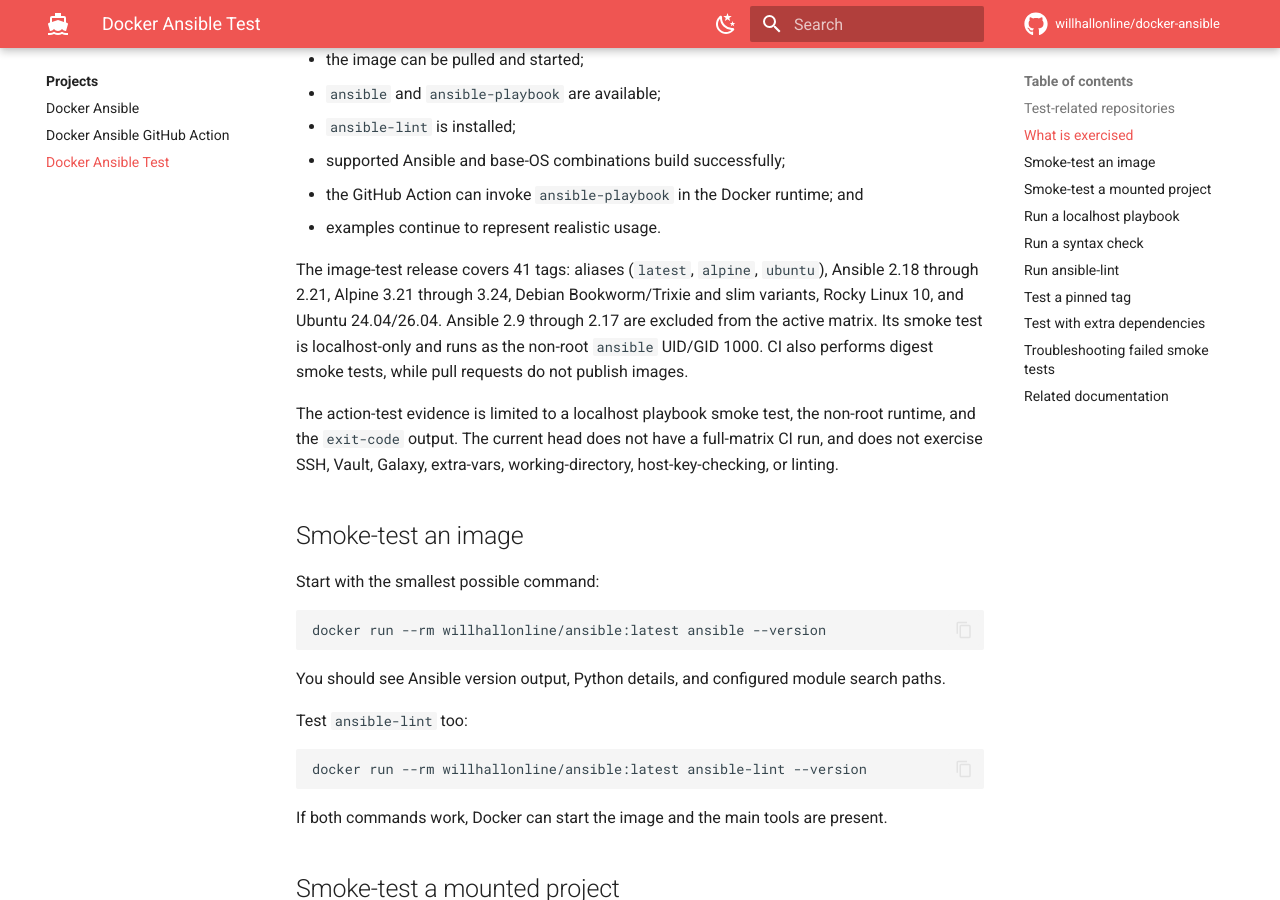
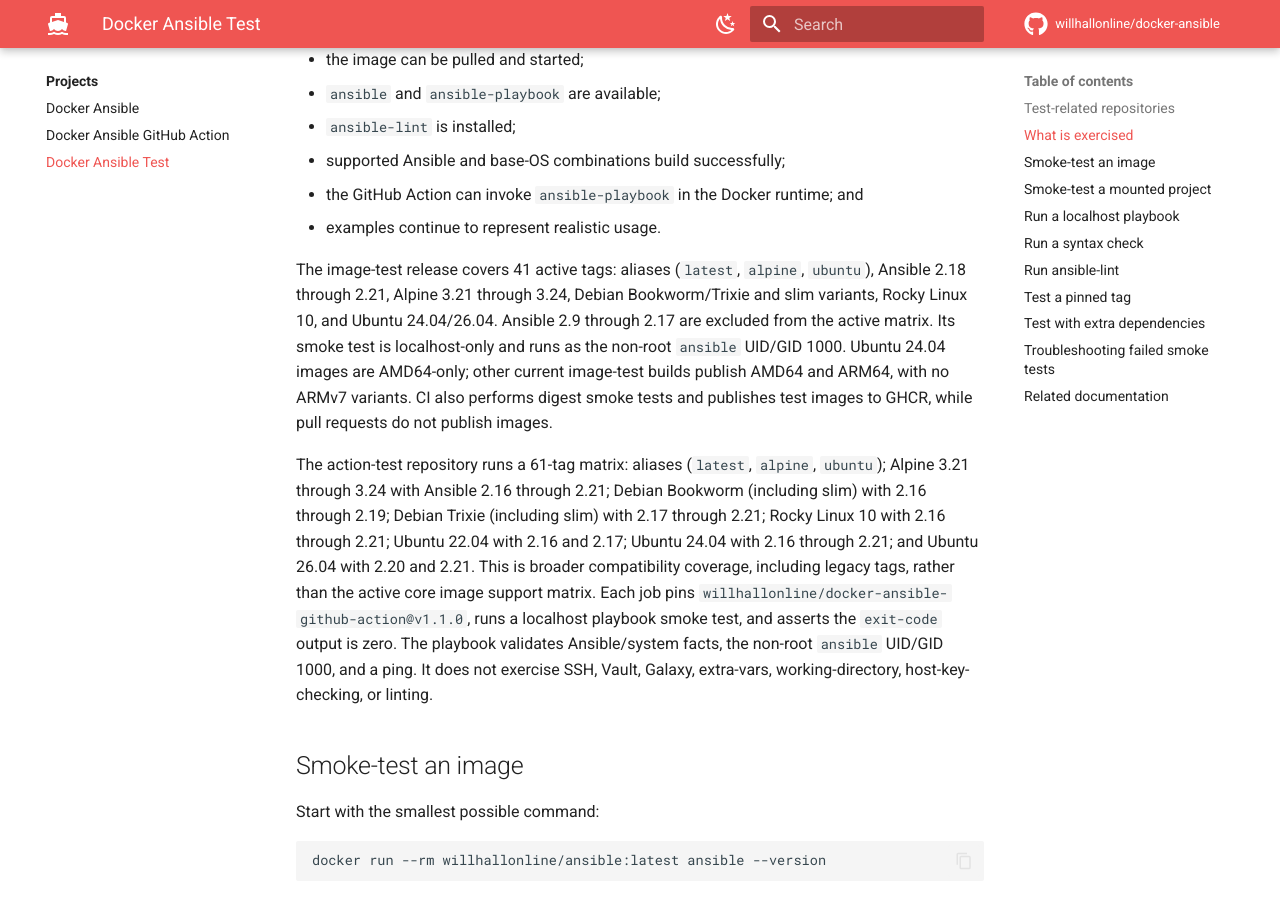
Before and after one commit to docker-ansible/docker-ansible.github.io, an MkDocs documentation site: the page built from docs/projects/testing.md, in a window 1280 px wide and 900 px high, scrolled down 994 px. Built offline with MkDocs 1.6.1 and Material for MkDocs 9.7.7, drawn with Linux system fonts in a browser that asks for light colours; comment, search, counter and statistics services are not loaded; some of the changed text lies outside the part shown.

Commit message:
docs: reconcile current test coverage
Co-authored-by: Copilot App <223556219+Copilot@users.noreply.github.com>

```diff
--- a/docs/projects/testing.md
+++ b/docs/projects/testing.md
@@ -34,17 +34,27 @@ The ecosystem tests focus on practical behaviours:
 - the GitHub Action can invoke `ansible-playbook` in the Docker runtime; and
 - examples continue to represent realistic usage.
 
-The image-test release covers 41 tags: aliases (`latest`, `alpine`, `ubuntu`),
-Ansible 2.18 through 2.21, Alpine 3.21 through 3.24, Debian Bookworm/Trixie
-and slim variants, Rocky Linux 10, and Ubuntu 24.04/26.04. Ansible
-2.9 through 2.17 are excluded from the active matrix. Its smoke test is localhost-only and runs as
-the non-root `ansible` UID/GID 1000. CI also performs digest smoke tests, while
-pull requests do not publish images.
+The image-test release covers 41 active tags: aliases (`latest`, `alpine`,
+`ubuntu`), Ansible 2.18 through 2.21, Alpine 3.21 through 3.24, Debian
+Bookworm/Trixie and slim variants, Rocky Linux 10, and Ubuntu 24.04/26.04.
+Ansible 2.9 through 2.17 are excluded from the active matrix. Its smoke test is
+localhost-only and runs as the non-root `ansible` UID/GID 1000. Ubuntu 24.04
+images are AMD64-only; other current image-test builds publish AMD64 and ARM64,
+with no ARMv7 variants. CI also performs digest smoke tests and publishes test
+images to GHCR, while pull requests do not publish images.
 
-The action-test evidence is limited to a localhost playbook smoke test, the
-non-root runtime, and the `exit-code` output. The current head does not have a
-full-matrix CI run, and does not exercise SSH, Vault, Galaxy, extra-vars,
-working-directory, host-key-checking, or linting.
+The action-test repository runs a 61-tag matrix: aliases (`latest`, `alpine`,
+`ubuntu`); Alpine 3.21 through 3.24 with Ansible 2.16 through 2.21; Debian
+Bookworm (including slim) with 2.16 through 2.19; Debian Trixie (including
+slim) with 2.17 through 2.21; Rocky Linux 10 with 2.16 through 2.21; Ubuntu
+22.04 with 2.16 and 2.17; Ubuntu 24.04 with 2.16 through 2.21; and Ubuntu
+26.04 with 2.20 and 2.21. This is broader compatibility coverage, including
+legacy tags, rather than the active core image support matrix. Each job pins
+`willhallonline/docker-ansible-github-action@v1.1.0`, runs a localhost playbook
+smoke test, and asserts the `exit-code` output is zero. The playbook validates
+Ansible/system facts, the non-root `ansible` UID/GID 1000, and a ping. It does
+not exercise SSH, Vault, Galaxy, extra-vars, working-directory,
+host-key-checking, or linting.
 
 ## Smoke-test an image
 
```
Also changed, not shown: other parts of docs/projects/testing.md (+1 -1 lines), docs/projects/github-action.md (+5 -3 lines), docs/reference/changelog.md (+2 -1 lines).
